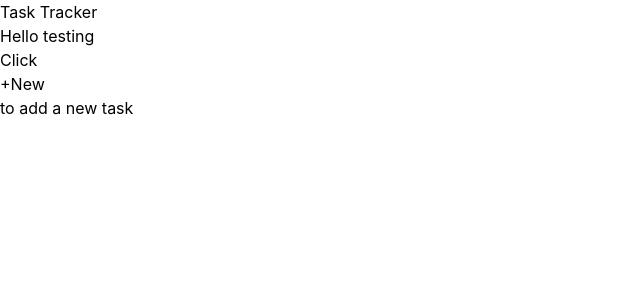
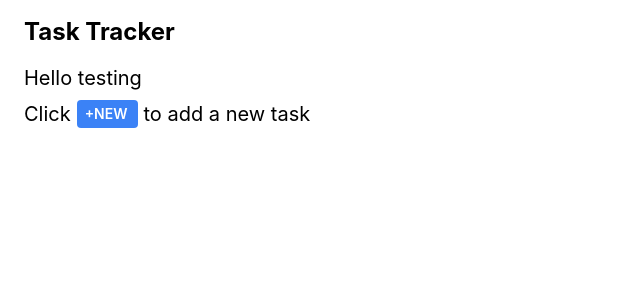
Before and after one commit to Rickwu93/Tasktracker1337, a React (Create React App) app: page / in a window 1280 px wide. Shown: the top 300 px of the page, without its empty margins (0-640 px from the left). Built offline with nearby package versions, Linux system fonts and the light colour scheme.

Commit message:
adding styles to new button

```diff
--- a/src/App.js
+++ b/src/App.js
@@ -5,9 +5,11 @@ function App() {
     <>
       <h1 className="text-2xl font-bold py-4 pl-6">Task Tracker</h1>
       <p className="text-xl pl-6">Hello testing</p>
+      <div className="flex flex-row items-center">
       <p className="text-xl pl-6">Click</p>
         <AddTask />
-      <p>to add a new task</p>
+      <p className="text-xl my-2">to add a new task</p>
+      </div>
     </>
   );
 }
--- a/src/component/AddTask.jsx
+++ b/src/component/AddTask.jsx
@@ -1,7 +1,8 @@
 const AddTask = () => {
     return (
         <>
-            <button>+New</button>
+            <button className="bg-blue-500 text-white uppercase text-sm font-semibold
+            py-1 mx-1.5 pl-2 pr-2.5 rounded hover:opacity-70">+New</button>
         </>
     )
 }
--- a/tailwind.config.js
+++ b/tailwind.config.js
@@ -1,6 +1,6 @@
 /** @type {import('tailwindcss').Config} */
 module.exports = {
-  content: ["./src/**/*.{html,js"],
+  content: ["./src/**/*.{html,js,jsx}"],
   theme: {
     extend: {},
   },
```
